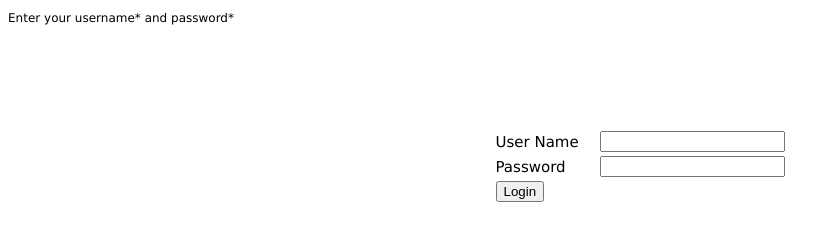
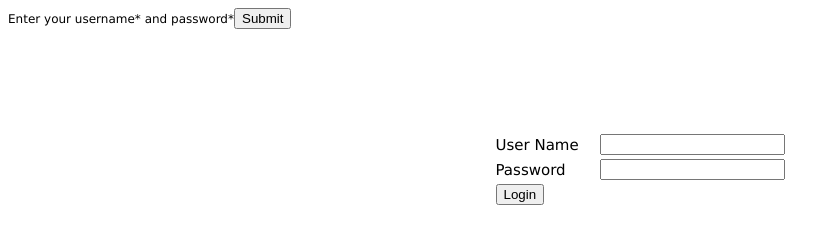
Before and after one commit to arpitnema07/reCaptchaTest, a plain HTML site: page index.html in a window 1280 px wide. Shown: the whole page, without its empty margins (0-839 px from the left). Drawn offline with Linux system fonts and the light colour scheme.

Commit message:
Update index.html

```diff
--- a/index.html
+++ b/index.html
@@ -18,6 +18,11 @@
   <tr><td>
     <div class="g-recaptcha" data-sitekey="6LeKuyUqAAAAACc-HGZI_uLd4ZQa4YU2rW3uDK9m"></div>
   <input type="submit" name="Logidddn" value="Login" class="button_add"></td></tr>
+
+  <button class="g-recaptcha"
+        data-sitekey="6LeKuyUqAAAAACc-HGZI_uLd4ZQa4YU2rW3uDK9m"
+        data-callback='onSubmit'
+        data-action='submit'>Submit</button>
   </br>
 
   </table>
```
